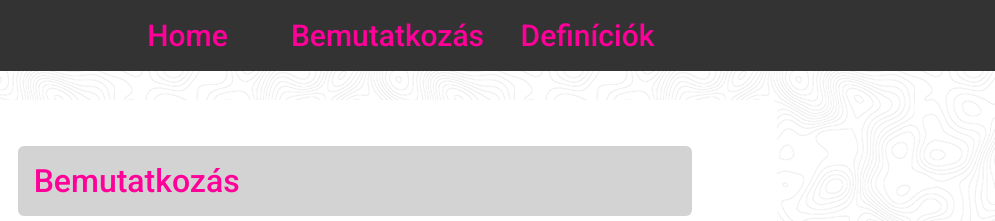
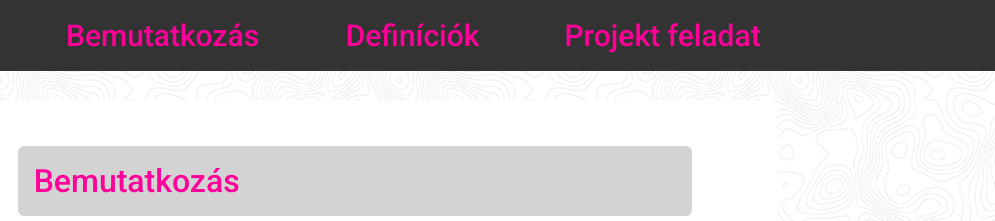
Before and after one commit to Dongaben/Dongaben.github.io, a plain HTML site: page index.html in a window 1280 px wide. Shown: the top 221 px of the page, 285-1280 px from the left. Drawn offline with nearby package versions, Linux system fonts and the light colour scheme.

Commit message:
New Naw Bar

```diff
--- a/index.html
+++ b/index.html
@@ -16,9 +16,8 @@
     <img alt="logo" src="assets/aperture.svg">
     <div id="menu">
       <ul>
-        <li><a href="/index.html">Home</a></li>
-        <li><a href="#B">Bemutatkozás</a></li>
-        <li><a href="#">Definíciók</a>
+        <li><a href="/index.html">Bemutatkozás</a></li>
+        <li><a href="#D">Definíciók</a>
           <ul>
             <li><a href="#D1">Logikai kapu</a></li>
             <li><a href="#D2">ASCII kód</a></li>
@@ -28,6 +27,7 @@
             <li><a href="#D6">HTTP</a></li>
           </ul>
          </li>
+        <li><a target="blank" href="https://github.com/green-fox-academy/teaching-materials/blob/master/preparation/project/project.hu.md">Projekt feladat</a></li>
       </ul>
     </div>
 </header>
@@ -38,16 +38,16 @@
   <div class="col-8">
 
     <div class="Box-header content">
-        <h2 id="B" class="Box-header-grey">Bemutatkozás</h2>
+        <h2 class="Box-header-grey">Bemutatkozás</h2>
         <div class="d-flex grey-line">
           <img id="logo" alt="logo" src="assets/logó.png">
           <div>
             <h1>Kiss Gábor László</h1>
-            <p>Olaj és gázmérnökként végeztem 1999-ben a Miskolci Egyetemen, azóta a gáziparban dolgoztam. Azonban gyerekkorom óta nagy szerelmem az informatika, ebbe az irányba most megpróbálok nem csak hobbi szinten elindulni. </p>
+            <p id="D">Olaj és gázmérnökként végeztem 1999-ben a Miskolci Egyetemen, azóta a gáziparban dolgoztam. Azonban gyerekkorom óta nagy szerelmem az informatika, ebbe az irányba most megpróbálok nem csak hobbi szinten elindulni. </p>
           </div>
         </div>
-        <h2 class="Box-header-grey">Definíciók</h2>
-        <h5 id="D1">Logikai kapu:</h5>
+        <h2 class="Box-header-grey" id="D1">Definíciók</h2>
+        <h5>Logikai kapu:</h5>
           <p>Egy olyan idealizált vagy fizikai eszköz ami logikai alapmüveletet valósít meg
           egy vagy több bináris bemeneten és produkál egy bináris kimenetet.</p>
 
--- a/styles.css
+++ b/styles.css
@@ -11,7 +11,7 @@
 #menu {
     float: left;
     width: 100%;
-    margin-left: 26%;
+    margin-left: 22%;
 }
 
 #menu ul {
@@ -23,7 +23,7 @@
 
 #menu li {
     float: left;
-    width: 200px;
+    width: 250px;
 }
 
 #menu a {
@@ -44,7 +44,7 @@
 #menu li {
     position: relative;
     float: left;
-    width: 200px;
+    width: 250px;
 }
 
 #menu ul ul {
```
Lines whose indentation alone changed are shown as unchanged.
